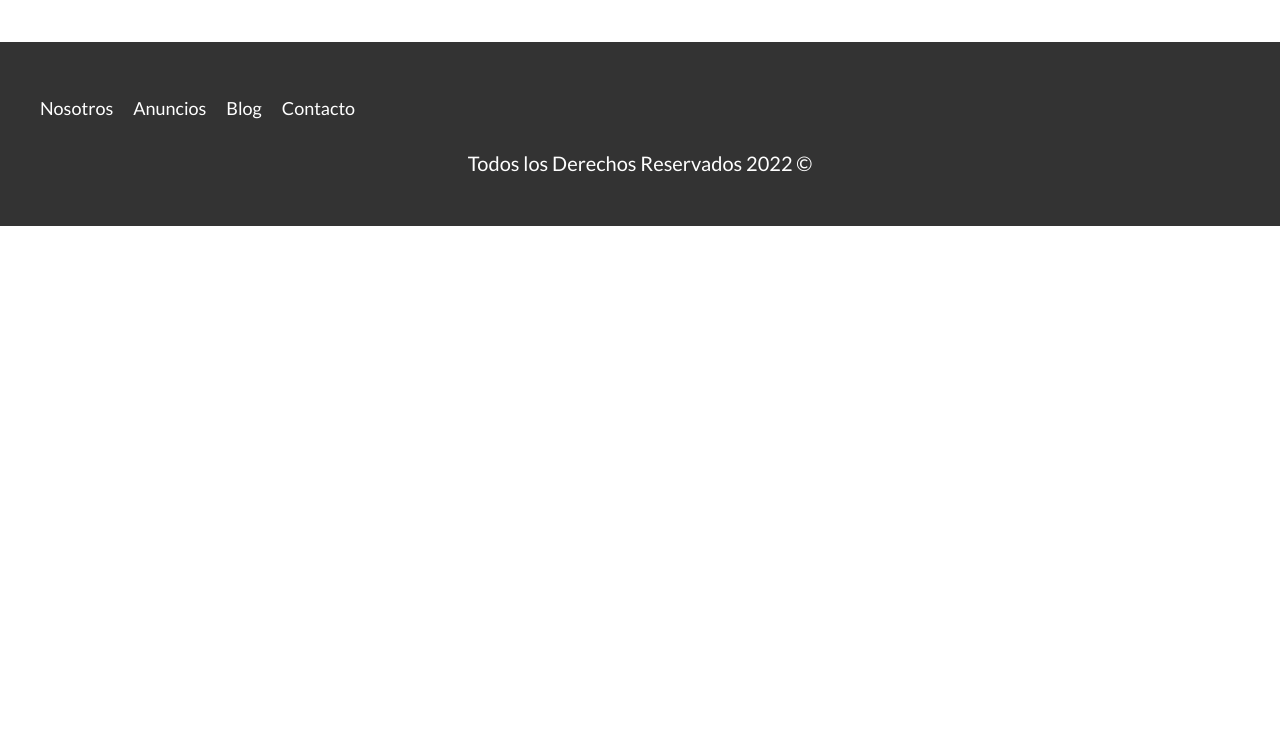
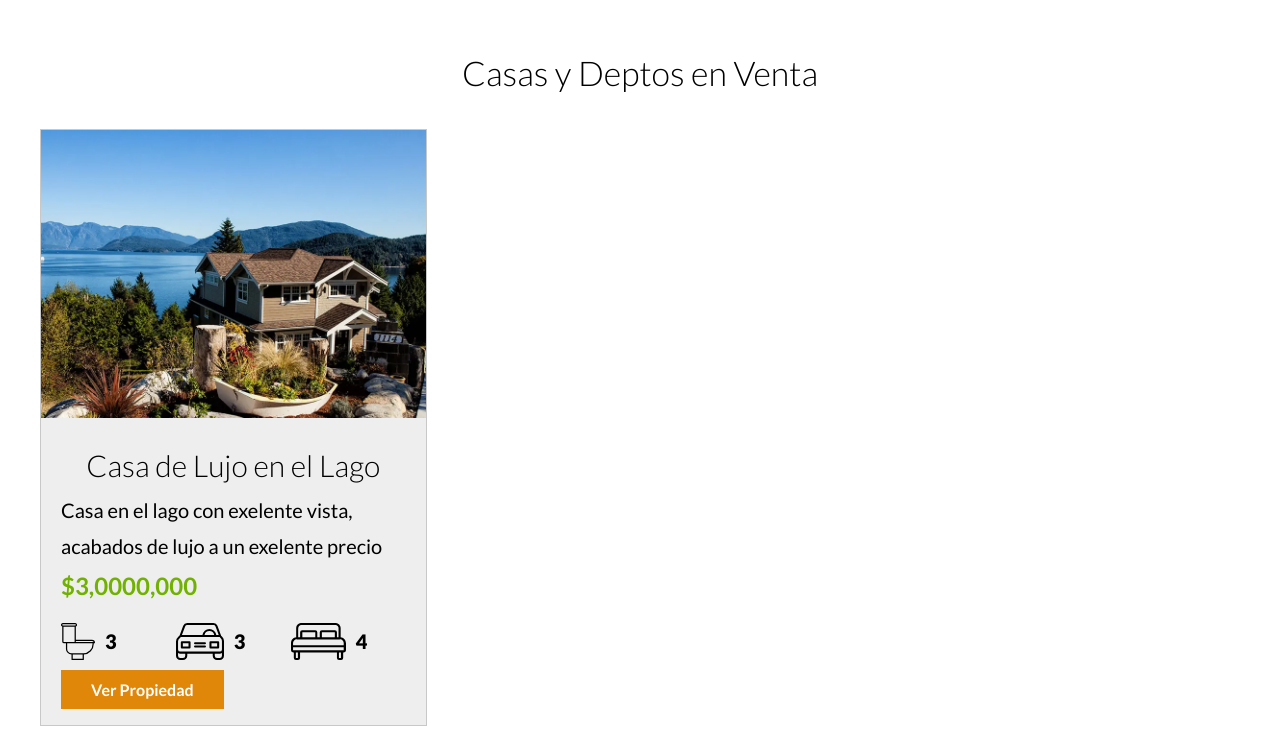
Before and after one commit to AdrianHernandezll/bienesraices_inicio, a website: page index.html in a window 1280 px wide. Shown: the part 1281-2011 px from the top of the page. Before the commit the page ends 1532 px from the top, so only its background shows below. Drawn offline with Linux system fonts and the light colour scheme.

Commit message:
Seccion de propiedades

```diff
--- a/index.html
+++ b/index.html
@@ -67,6 +67,60 @@
       </div>
     </main>
     <!--Finaliza el Main-->
+    <!--Inicio Seccion-->
+
+    <section class="seccion contenedor">
+      <h2>Casas y Deptos en Venta</h2>
+
+      <div class="contenedor-anuncios">
+        <div class="anuncio">
+          <picture>
+            <source srcset="build/img/anuncio1.webp" type="image/webp" />
+            <source srcset="build/img/anuncio1.jpeg" type="image/jpeg" />
+            <img loading="lazy" src="build/img/anuncio1.jpg" alt="anuncio" />
+          </picture>
+          <div class="contenido-anuncio">
+            <h3>Casa de Lujo en el Lago</h3>
+            <p>
+              Casa en el lago con exelente vista, acabados de lujo a un exelente
+              precio
+            </p>
+            <p class="precio">$3,0000,000</p>
+
+            <ul class="iconos-caracteristicas">
+              <li>
+                <img
+                  loading="lazy"
+                  src="build/img/icono_wc.svg"
+                  alt="iconowc"
+                />
+                <p>3</p>
+              </li>
+              <li>
+                <img
+                  loading="lazy"
+                  src="build/img/icono_estacionamiento.svg"
+                  alt="estacionamiento"
+                />
+                <p>3</p>
+              </li>
+              <li>
+                <img
+                  loading="lazy"
+                  src="build/img/icono_dormitorio.svg"
+                  alt="dormitorios"
+                />
+                <p>4</p>
+              </li>
+            </ul>
+
+            <a href="anuncios.html" class="boton boton-amarillo">
+              Ver Propiedad
+            </a>
+          </div>
+        </div>
+      </div>
+    </section>
 
     <footer class="footer seccion">
       <div class="contenedor contenedor-footer">
--- a/src/scss/app.scss
+++ b/src/scss/app.scss
@@ -3,9 +3,11 @@
 @import 'base/mixins';
 @import 'base/globales';
 @import 'base/utilidades';
+@import 'base/botones';
 
 /** UI **/
 @import 'layout/header';
 @import 'layout/footer';
 @import 'layout/navegacion';
-@import 'layout/iconos'
+@import 'layout/iconos';
+@import 'layout/anuncios';
--- /dev/null
+++ b/src/scss/base/_botones.scss
@@ -0,0 +1,3 @@
+.boton-amarillo{
+    @include boton($amarillo);
+}
--- a/src/scss/base/_mixins.scss
+++ b/src/scss/base/_mixins.scss
@@ -21,3 +21,13 @@
     gap: $espaciado;
     grid-template-columns: repeat($columnas, 1fr);
 }
+
+@mixin boton($bgColor){
+    background-color: $bgColor;
+    color: $blanco;
+    font-weight: $bold;
+    text-decoration: none;
+    padding: 1rem 3rem;
+    text-align: center;
+    margin-top: calc($separacion / 2);
+}
--- /dev/null
+++ b/src/scss/layout/_anuncios.scss
@@ -0,0 +1,44 @@
+@include tablet {
+    .contenedor-anuncios {
+        @include grid(3,2rem)
+    }
+}
+
+.anuncio{
+    background-color: lighten($gris, $amount: 5);
+    border: 1px solid darken($gris, 10);
+
+    .contenido-anuncio{
+        padding: 2rem;
+    }
+
+    h3,p{
+        margin: 0;
+    }
+    .precio{
+        color: $verde;
+        font-weight: $bold;
+        font-size: 2.4rem;
+    }
+
+}
+
+.iconos-caracteristicas{
+    display: flex;
+    list-style: none;
+    padding: 0;
+
+    li{
+        flex: 1;
+        display: flex;
+
+        img{
+            flex: 0 0 3rem;
+            margin-right: 1rem;
+        }
+        p{
+            font-weight: $black;
+        }
+    }
+
+}
```
Also changed, not shown: build/css/app.css, 2 other files.
